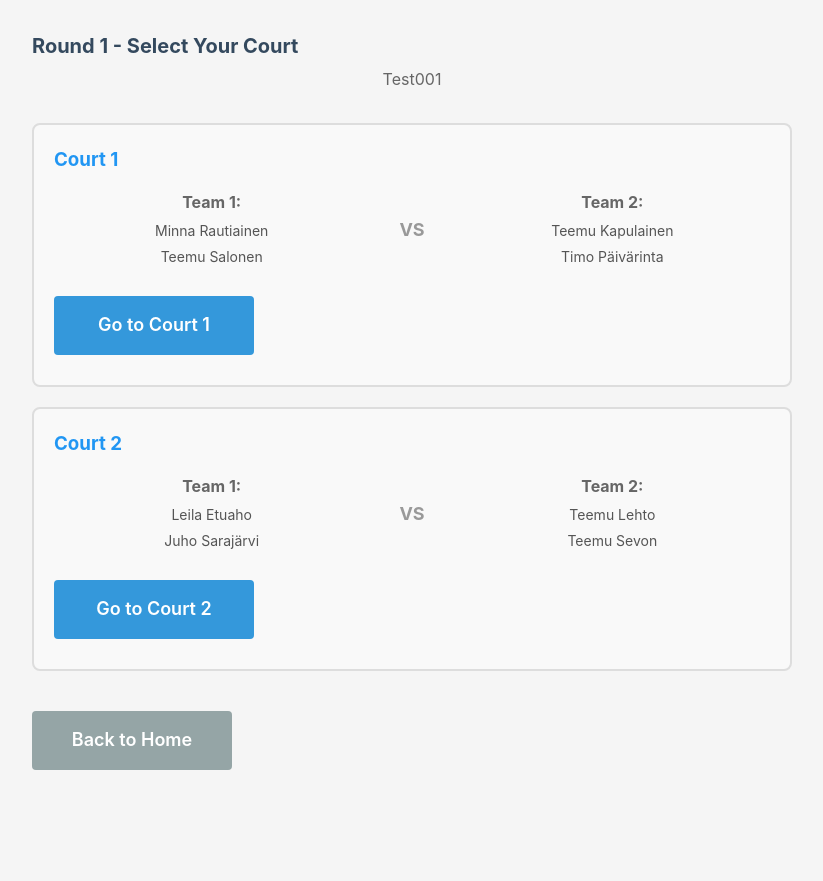
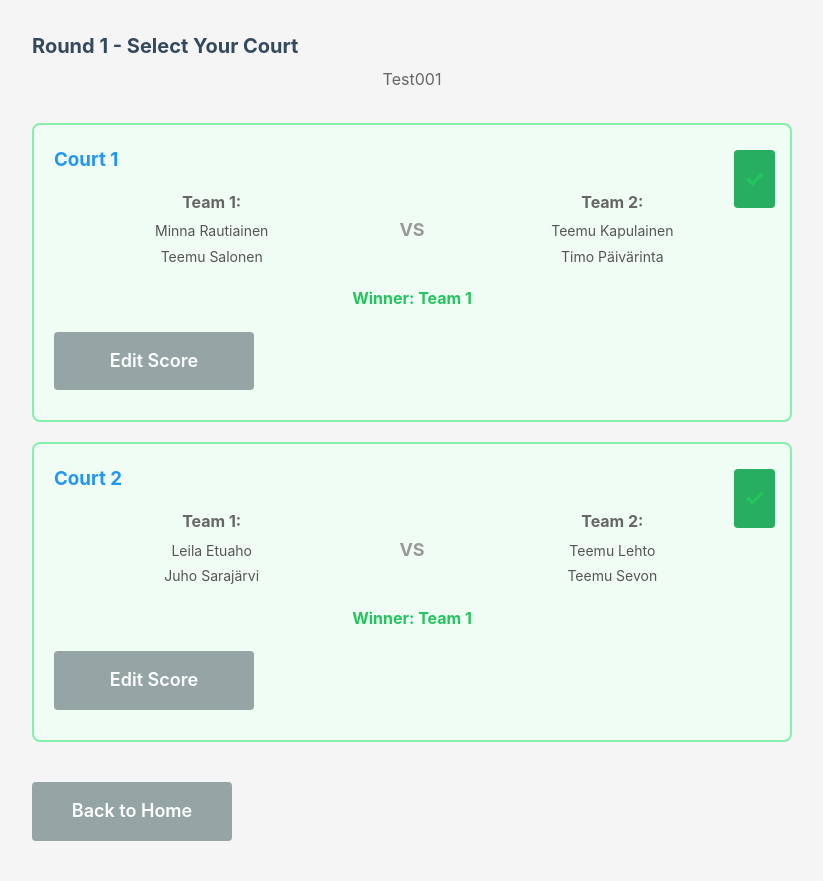
Before and after one commit to teemurulez/padel-scorer, a Flask app: page /tournament/1/round/1/courts in a window 1280 px wide. Shown: the whole page, without its empty margins (228-1051 px from the left). Before the commit the page ends 770 px from the top, so only its background shows below. Run offline with Flask 3, Linux system fonts and the light colour scheme; data comes from the database, SQL or seed files in the repository; data that the repository does not hold is empty.

Commit message:
feat: make court selection the central hub for score entry
After submitting scores, users now return to court selection instead of
the round overview. This enables efficient multi-court score entry from
a single view.

Changes:
- Redirect to court_selection after score submission (app.py:660)
- Show green checkmark on completed matches
- Display winner on completed match cards
- Button changes to "Edit Score" for completed matches
- Light green background tint for completed cards
- Completed matches remain clickable for score editing

Implements design from docs/plans/2025-12-23-court-selection-hub-design.md

🤖 Generated with [Claude Code](https://claude.com/claude-code)

Co-Authored-By: Claude Sonnet 4.5 <noreply@anthropic.com>

```diff
--- a/app.py
+++ b/app.py
@@ -657,7 +657,7 @@ def score_entry(match_id):
         db.commit()
         flash('Score recorded successfully!')
 
-        return redirect(url_for('active_round',
+        return redirect(url_for('court_selection',
                                tournament_id=match['tournament_id'],
                                round_id=match['round_id']))
 
--- a/templates/court_selection.html
+++ b/templates/court_selection.html
@@ -21,6 +21,25 @@
             border-radius: 8px;
             padding: 20px;
             border: 2px solid #ddd;
+            position: relative;
+        }
+        .court-card.completed {
+            background: #f0fdf4;
+            border-color: #86efac;
+        }
+        .completed-badge {
+            position: absolute;
+            top: 15px;
+            right: 15px;
+            color: #22c55e;
+            font-size: 24px;
+            font-weight: bold;
+        }
+        .winner-text {
+            font-weight: bold;
+            color: #22c55e;
+            margin: 10px 0;
+            text-align: center;
         }
         .court-card h3 {
             margin-top: 0;
@@ -74,7 +93,10 @@
 
         <div class="court-grid">
             {% for match in matches %}
-            <div class="court-card">
+            <div class="court-card {% if match.completed %}completed{% endif %}">
+                {% if match.completed %}
+                <span class="completed-badge">✓</span>
+                {% endif %}
                 <h3>Court {{ match.court_number }}</h3>
                 <div class="players-preview">
                     <div class="team">
@@ -89,10 +111,18 @@
                         <p>{{ match.player4['first_name'] }} {{ match.player4['last_name'] }}</p>
                     </div>
                 </div>
+                {% if match.completed %}
+                <p class="winner-text">Winner: Team {{ match.winning_team }}</p>
+                <a href="{{ url_for('score_entry', match_id=match.id) }}"
+                   class="btn btn-secondary">
+                    Edit Score
+                </a>
+                {% else %}
                 <a href="{{ url_for('confirm_match_teams', tournament_id=tournament.id, round_id=round.id, court_number=match.court_number) }}"
                    class="btn btn-primary">
                     Go to Court {{ match.court_number }}
                 </a>
+                {% endif %}
             </div>
             {% endfor %}
         </div>
```
